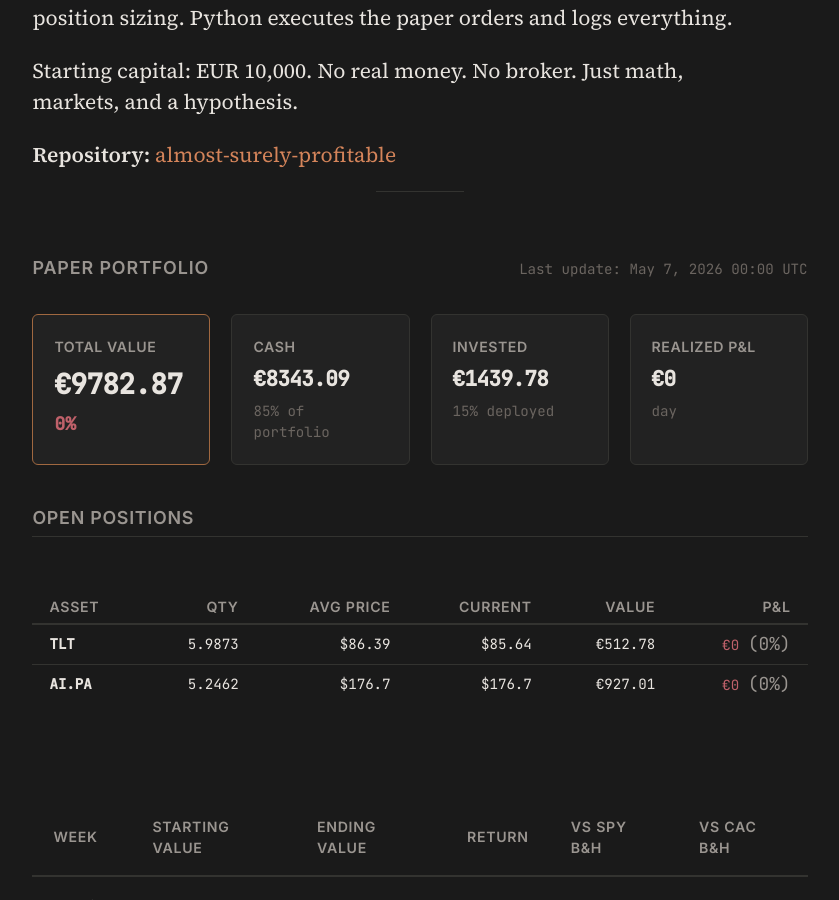
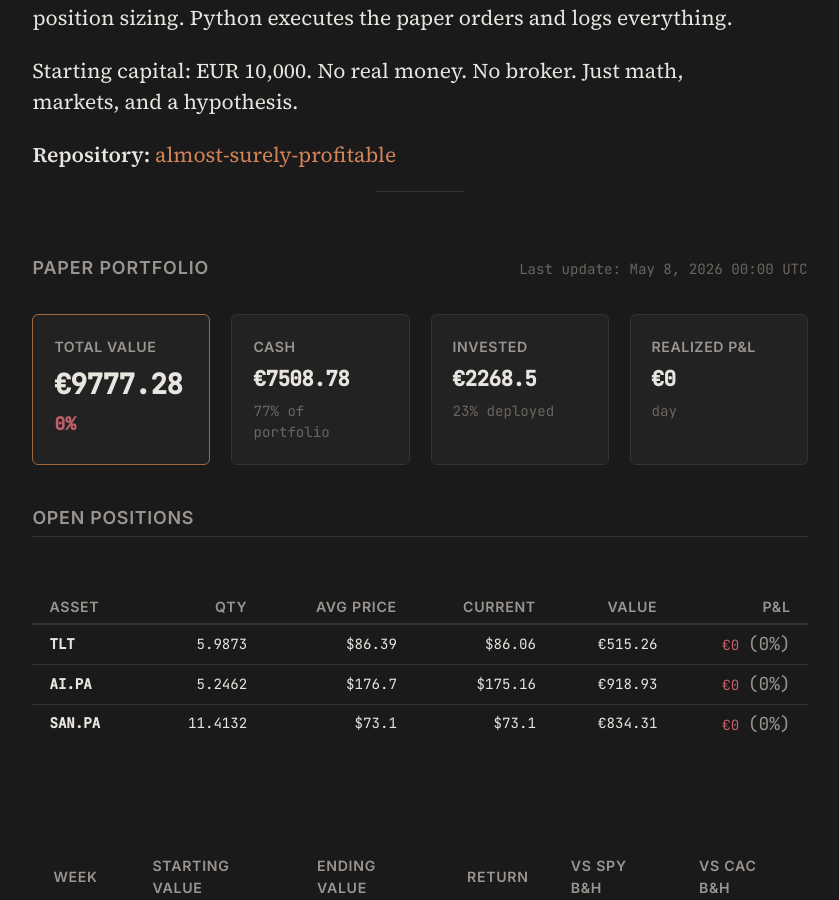
Before and after one commit to Alm0stSurely/alm0stsurely.github.io, a Jekyll site: the page built from trading.md, in a window 1280 px wide and 900 px high, scrolled down 854 px. Shown: the whole window, without its empty margins (220-1059 px from the left). Built offline with Jekyll 4.4.1, drawn with Linux system fonts in a browser that asks for light colours.

Commit message:
Update portfolio 2026-05-08: buy SAN.PA, hold TLT + AI.PA

```diff
--- a/_data/portfolio.json
+++ b/_data/portfolio.json
@@ -1,25 +1,34 @@
 {
-  "total_value": 9782.87,
-  "cash": 8343.09,
-  "cash_pct": 85.28,
+  "total_value": 9777.28,
+  "cash": 7508.78,
+  "cash_pct": 76.80,
   "realized_pnl": -373.92,
-  "last_updated": "2026-05-07",
+  "last_updated": "2026-05-08",
   "positions": [
     {
       "ticker": "TLT",
       "quantity": 5.9873,
       "avg_price": 86.39,
-      "current_price": 85.64,
-      "market_value": 512.78,
-      "unrealized_pnl": -4.43,
-      "unrealized_pnl_pct": -0.86
+      "current_price": 86.06,
+      "market_value": 515.26,
+      "unrealized_pnl": -1.95,
+      "unrealized_pnl_pct": -0.38
     },
     {
       "ticker": "AI.PA",
       "quantity": 5.2462,
       "avg_price": 176.70,
-      "current_price": 176.70,
-      "market_value": 927.01,
+      "current_price": 175.16,
+      "market_value": 918.93,
+      "unrealized_pnl": -8.08,
+      "unrealized_pnl_pct": -0.87
+    },
+    {
+      "ticker": "SAN.PA",
+      "quantity": 11.4132,
+      "avg_price": 73.10,
+      "current_price": 73.10,
+      "market_value": 834.31,
       "unrealized_pnl": 0.00,
       "unrealized_pnl_pct": 0.00
     }
```
Also changed, not shown: _trading_analysis.md (+39 -31 lines).
